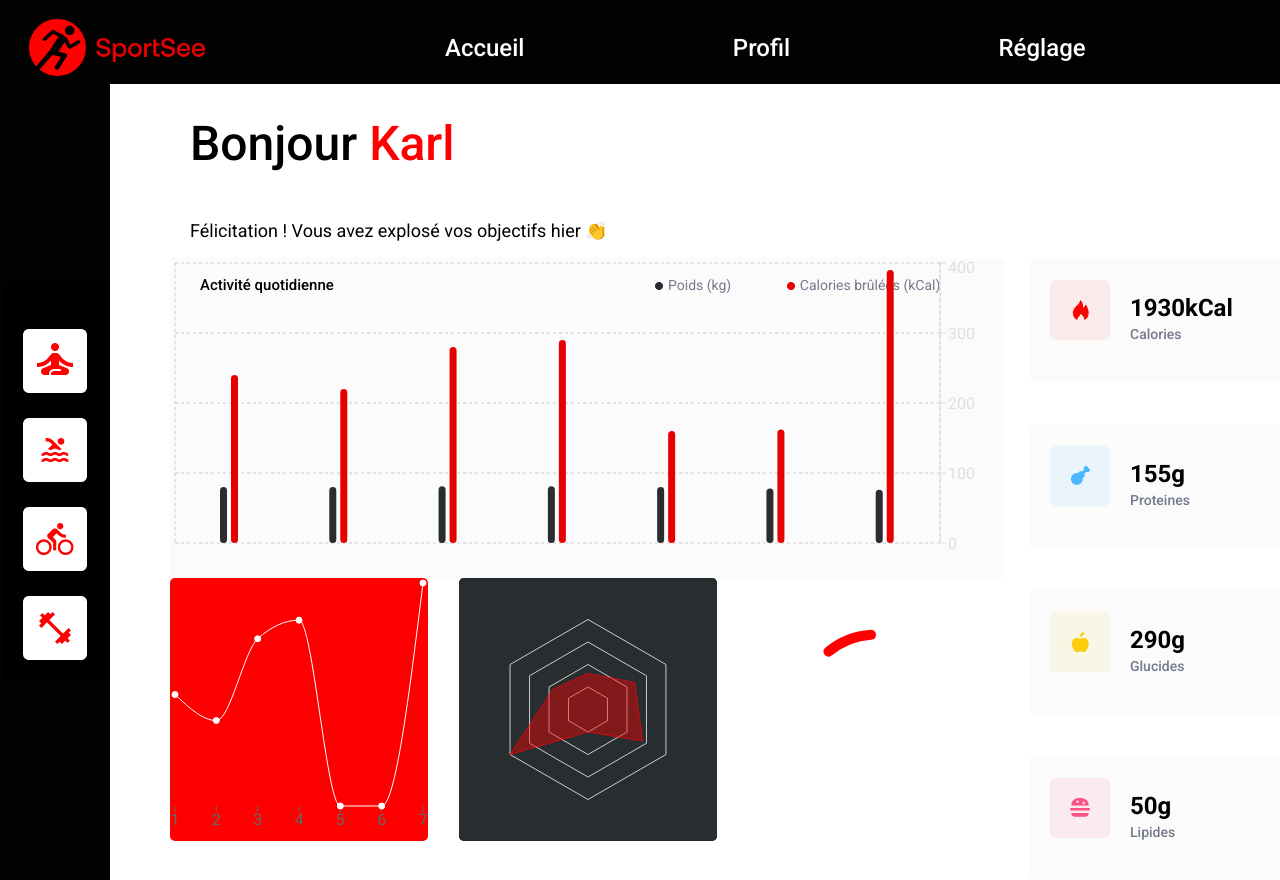
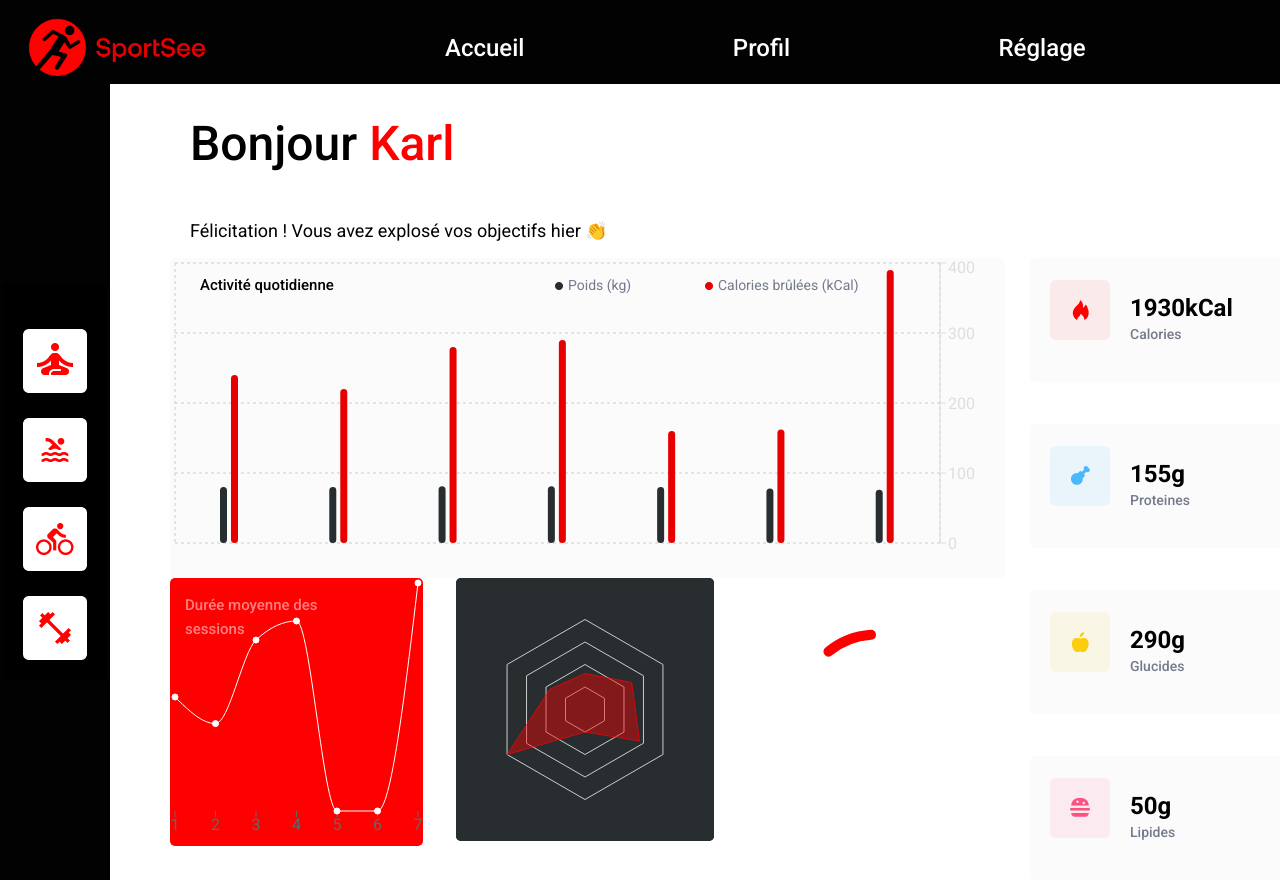
Before and after one commit to ekeyangwen/ElisaKaba-P12-12042022, a React (Create React App) app: page /user/12 in a window 1280 px wide. Shown: the top 880 px of the page. Built offline with nearby package versions, Linux system fonts and the light colour scheme; a web font is replaced by a local one.

Commit message:
CSS sur grafiks

```diff
--- a/src/Components/DashboardInfos.js
+++ b/src/Components/DashboardInfos.js
@@ -46,7 +46,7 @@ const DashboardInfos = () => {
               </div>
 
               <div className="otherGrafiks">
-                <div className="line">
+                <div className="grafikLine">
                   <GrafikLine average={dataAverage && dataAverage.data} />
                 </div>
                 <div className="radar">
--- a/src/Components/GrafikBar.js
+++ b/src/Components/GrafikBar.js
@@ -76,7 +76,7 @@ const GrafikBar = ({ activity }) => {
               fill: "#C4C4C480",
             }}
             fill="#E60000"
-            // onMouseOver={{ fontFamily: "Roboto", fontSize: "7px" }}
+            // onMouseOver={{ fontFamily: "Roboto", fontSize: "7px", color:"red" }}
           />
         </BarChart>
       </ResponsiveContainer>
--- a/src/Components/GrafikLine.js
+++ b/src/Components/GrafikLine.js
@@ -11,6 +11,8 @@ import {
 
 const GrafikLine = ({ average }) => {
   return (
+    <div className="line">
+      <p className="sessionLength">Durée moyenne des sessions</p>
       <ResponsiveContainer width="100%" height="100%">
         <LineChart data={average.sessions}>
           <CartesianGrid horizontal={false} vertical={false} />
@@ -25,6 +27,7 @@ const GrafikLine = ({ average }) => {
           />
         </LineChart>
       </ResponsiveContainer>
+    </div>
   );
 };
 
--- a/src/styles/components/_grafiks.scss
+++ b/src/styles/components/_grafiks.scss
@@ -6,11 +6,7 @@
   top: 0px;
   border-radius: 5px;
 
-  .grafiks {
-    display: flex;
-    flex-direction: column;
-  }
-  .line,
+  .grafikLine,
   .radar,
   .pie {
     height: 263px;
@@ -18,8 +14,28 @@
     border-radius: 5px;
   }
 
-  .line {
-    background-color: #ff0000;
+  .grafikLine {
+    height: 268px;
+    width: 253px;
+    border-radius: 5px;
+    .line {
+      background-color: #ff0000;
+      height: 268px;
+      width: 253px;
+      border-radius: 5px;
+      .sessionLength {
+        position: absolute;
+        font-family: Roboto;
+        font-size: 15px;
+        font-weight: 500;
+        line-height: 24px;
+        text-align: left;
+        margin-left: 15px;
+        width: 147px;
+        color: #fff;
+        opacity: 0.5;
+      }
+    }
   }
 
   .radar {
@@ -53,7 +69,7 @@
     }
     .weightAndCalorie {
       display: flex;
-      width: 290px;
+      width: 390px;
     }
     .weight,
     .calorie {
```
Lines whose indentation alone changed are shown as unchanged.
